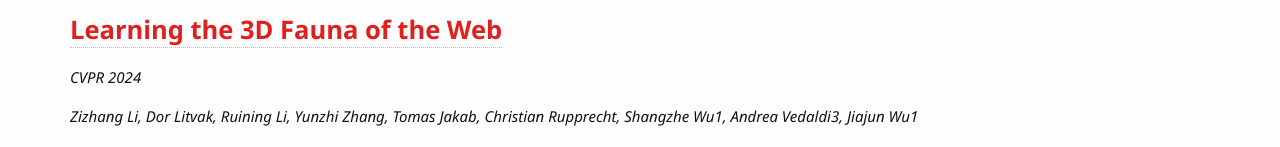
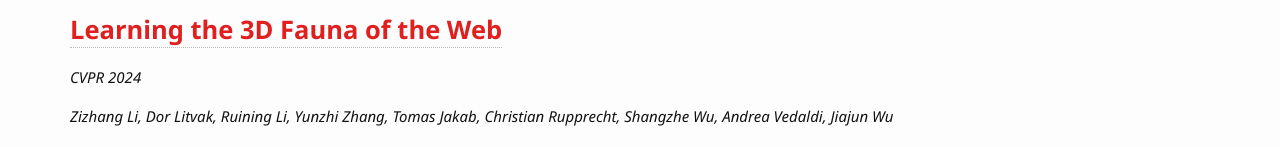
Before and after one commit to Wei-kang-Wang/tech-log, a Jekyll site: the page built from _posts/2024-05-27-3D Reconstruction from Images.md, in a window 1280 px wide. Shown: the part 332-479 px from the top of the page. Built offline with Jekyll 4.4.1, drawn with Linux system fonts in a browser that asks for light colours; some web fonts are replaced.

Commit message:
Update 2024-05-27-3D Reconstruction from Images.md

```diff
--- a/_posts/2024-05-27-3D Reconstruction from Images.md
+++ b/_posts/2024-05-27-3D Reconstruction from Images.md
@@ -21,9 +21,9 @@ tags: paper-reading
 
 *CVPR 2024*
 
-*Zizhang Li, Dor Litvak, Ruining Li, Yunzhi Zhang, Tomas Jakab, Christian Rupprecht, Shangzhe Wu1, Andrea Vedaldi3, Jiajun Wu1*
+*Zizhang Li, Dor Litvak, Ruining Li, Yunzhi Zhang, Tomas Jakab, Christian Rupprecht, Shangzhe Wu, Andrea Vedaldi, Jiajun Wu*
 
 *Stanford University, UT Austin, University of Oxford*
 
-![general]({{ '/assets/images/3dfauna_1.jpg' | relative_url }})
+![general]({{ '/assets/images/fauna_1.png' | relative_url }})
 {: style="width: 800px; max-width: 100%;"}
```
